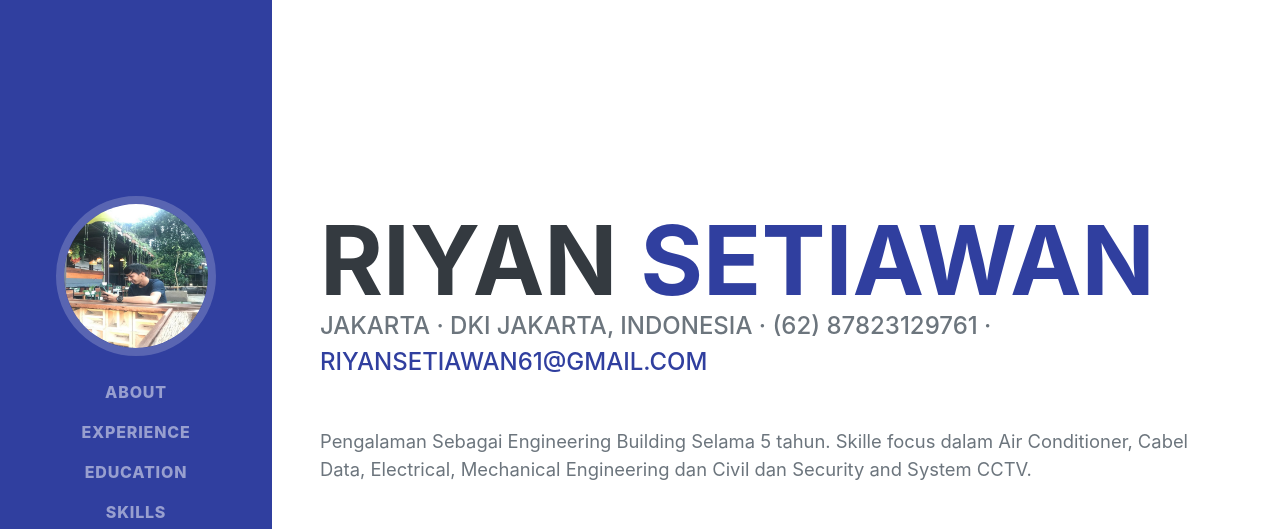
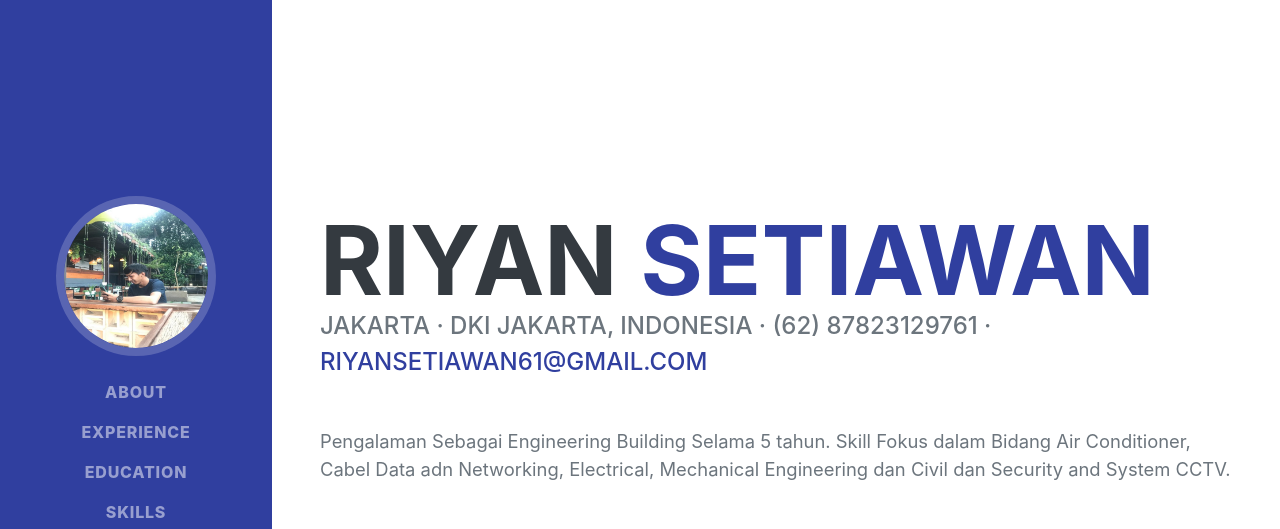
Before and after one commit to riiyansetiiawan/riiyansetiiawan, a plain HTML site: page index.html in a window 1280 px wide. Shown: the top 529 px of the page. Drawn offline with nearby package versions, Linux system fonts and the light colour scheme; a web font is replaced by a local one.

Commit message:
Update index.html

```diff
--- a/index.html
+++ b/index.html
@@ -49,7 +49,7 @@
                     Jakarta · DKI Jakarta, Indonesia · (62) 87823129761 ·
                     <a href="mailto:riyansetiawan61@gmail.com">riyansetiawan61@gmail.com</a>
                 </div>
-                <p class="lead mb-5">Pengalaman Sebagai Engineering Building Selama 5 tahun. Skille focus dalam Air Conditioner, Cabel Data, Electrical, Mechanical Engineering dan Civil dan Security and System CCTV.</p>
+                <p class="lead mb-5">Pengalaman Sebagai Engineering Building Selama 5 tahun. Skill Fokus dalam Bidang Air Conditioner, Cabel Data adn Networking, Electrical, Mechanical Engineering dan Civil dan Security and System CCTV.</p>
                 <div class="social-icons">
                     <a class="social-icon" href="https://www.linkedin.com/in/riiyansetiiawan/"><i class="fab fa-linkedin-in"></i></a>
                     <a class="social-icon" href="https://github.com/riiyansetiiawan"><i class="fab fa-github"></i></a>
@@ -204,5 +204,4 @@
     <!-- Core theme JS-->
     <script src="js/scripts.js"></script>
 </body>
-
 </html>
```
